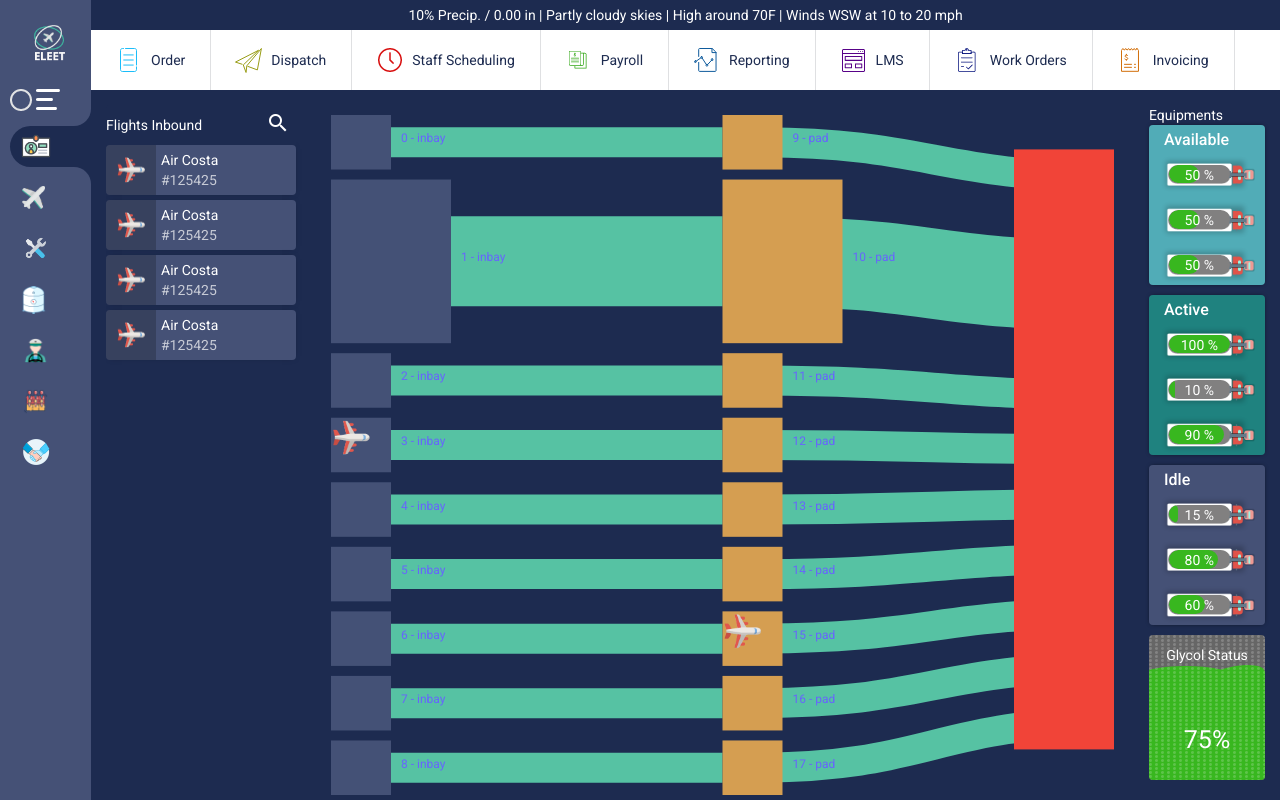
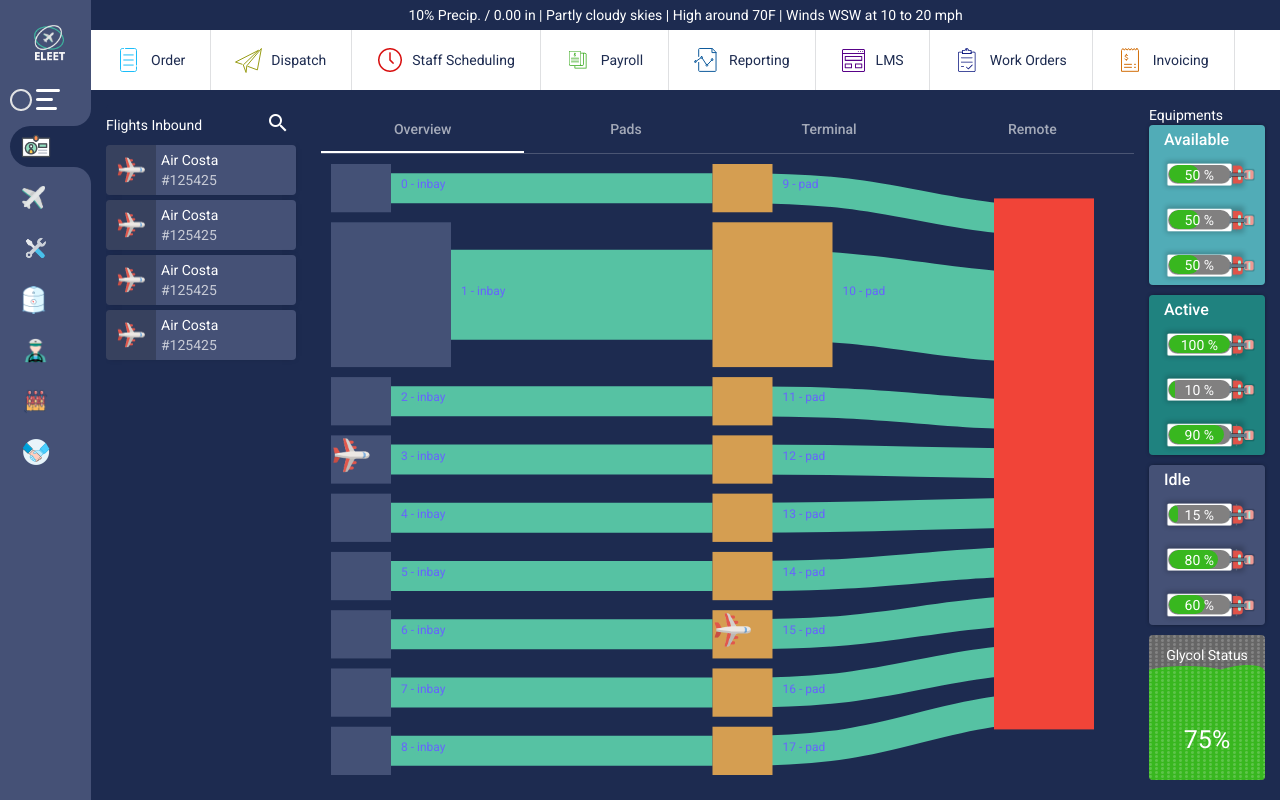
Before and after one commit to harikrishna266/tmp, an Angular app: page /dashboard in a window 1280 px wide. Built offline with nearby package versions, Linux system fonts and the light colour scheme.

Commit message:
TAB design

```diff
--- a/src/app/material.ts
+++ b/src/app/material.ts
@@ -2,11 +2,13 @@ import { NgModule } from '@angular/core';
 import {MatButtonModule} from '@angular/material/button';
 import {MatIconModule} from '@angular/material/icon';
 import {MatDialogModule} from '@angular/material/dialog';
+import {MatTabsModule} from '@angular/material/tabs';
+
 
 
 @NgModule({
-  imports: [MatButtonModule, MatIconModule, MatDialogModule],
-  exports: [MatButtonModule, MatIconModule, MatDialogModule]
+  imports: [MatButtonModule, MatIconModule, MatDialogModule, MatTabsModule],
+  exports: [MatButtonModule, MatIconModule, MatDialogModule, MatTabsModule]
 })
 
 export class MaterialModules { }
--- a/src/app/modules/dashboard/dashboard.component.html
+++ b/src/app/modules/dashboard/dashboard.component.html
@@ -47,7 +47,21 @@
 		</div> -->
 	</div>
 	<div class="dashboard-center"  fxLayout="row" fxLayoutAlign="start stretch" >
-		<app-d3-pad-gates></app-d3-pad-gates>
+
+		<mat-tab-group class="h-full white full-width-tab">
+			<mat-tab label="Overview">
+				<div class="graph-wrapper">
+					<app-d3-pad-gates></app-d3-pad-gates>
+				</div>
+			</mat-tab>
+			<mat-tab label="Pads">
+				Pads
+			</mat-tab>
+			<mat-tab label="Terminal"> Terminals</mat-tab>
+			<mat-tab label="Remote"> Remote pads </mat-tab>
+		  </mat-tab-group>
+
+
 	</div>
 	<div class="dashboard-right">
 		Equipments
--- a/src/app/modules/dashboard/dashboard.component.scss
+++ b/src/app/modules/dashboard/dashboard.component.scss
@@ -195,3 +195,8 @@
 		}
 	}
 }
+
+.graph-wrapper {
+	width:calc(100% - 20px);
+	height:calc(100% - 20px);
+}
--- a/src/styles.scss
+++ b/src/styles.scss
@@ -132,3 +132,34 @@ input:-webkit-autofill {
 		max-height: none;
 	}
 }
+
+.h-full {
+	height: 100%;
+
+	.mat-tab-body-wrapper {
+		height: 100%;
+	}
+}
+
+.white {
+	color: #fff;
+
+	.mat-tab-label{
+		color: #fff;
+	}
+
+	.mat-tab-header {
+		border-color: rgba(256,256,256,.2);
+	}
+
+	.mat-ink-bar {
+		background: #fff !important;
+	}
+}
+
+.full-width-tab {
+
+	.mat-tab-label {
+		width: 100%;
+	}
+}
```
